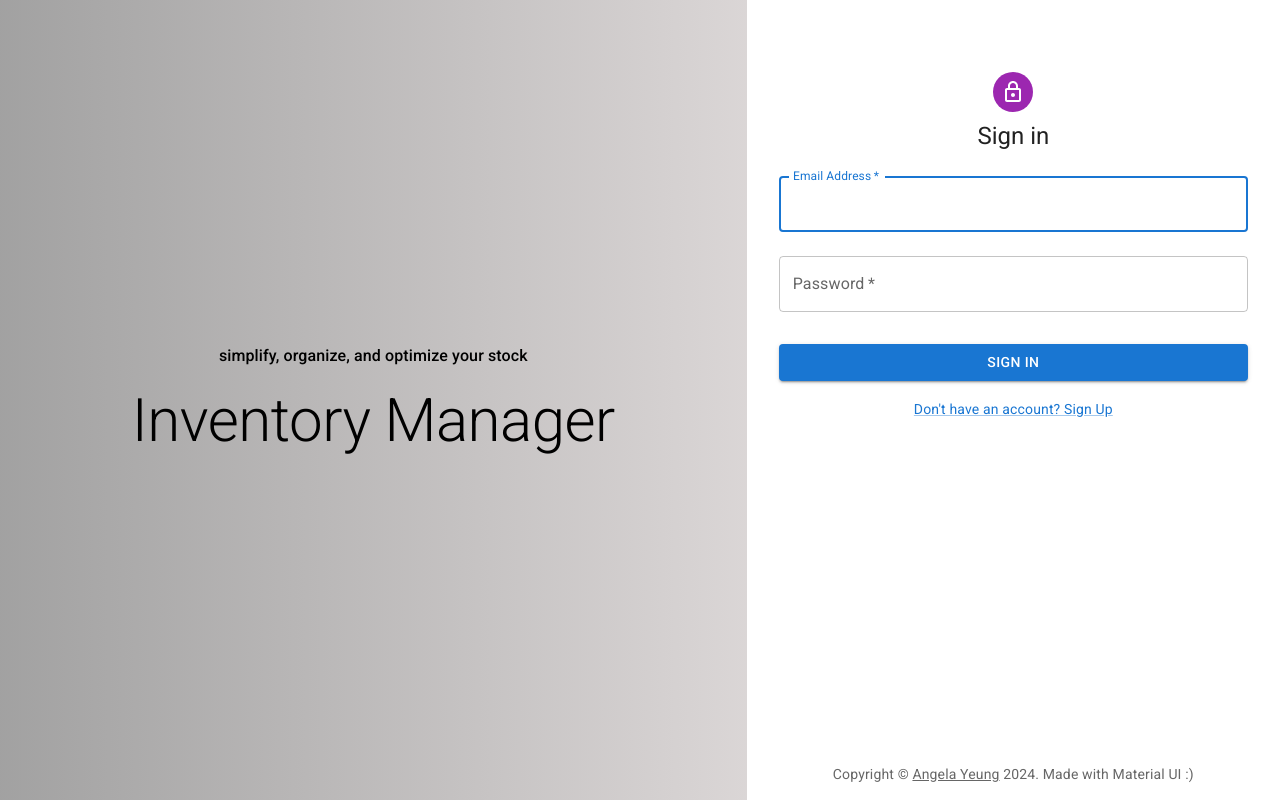
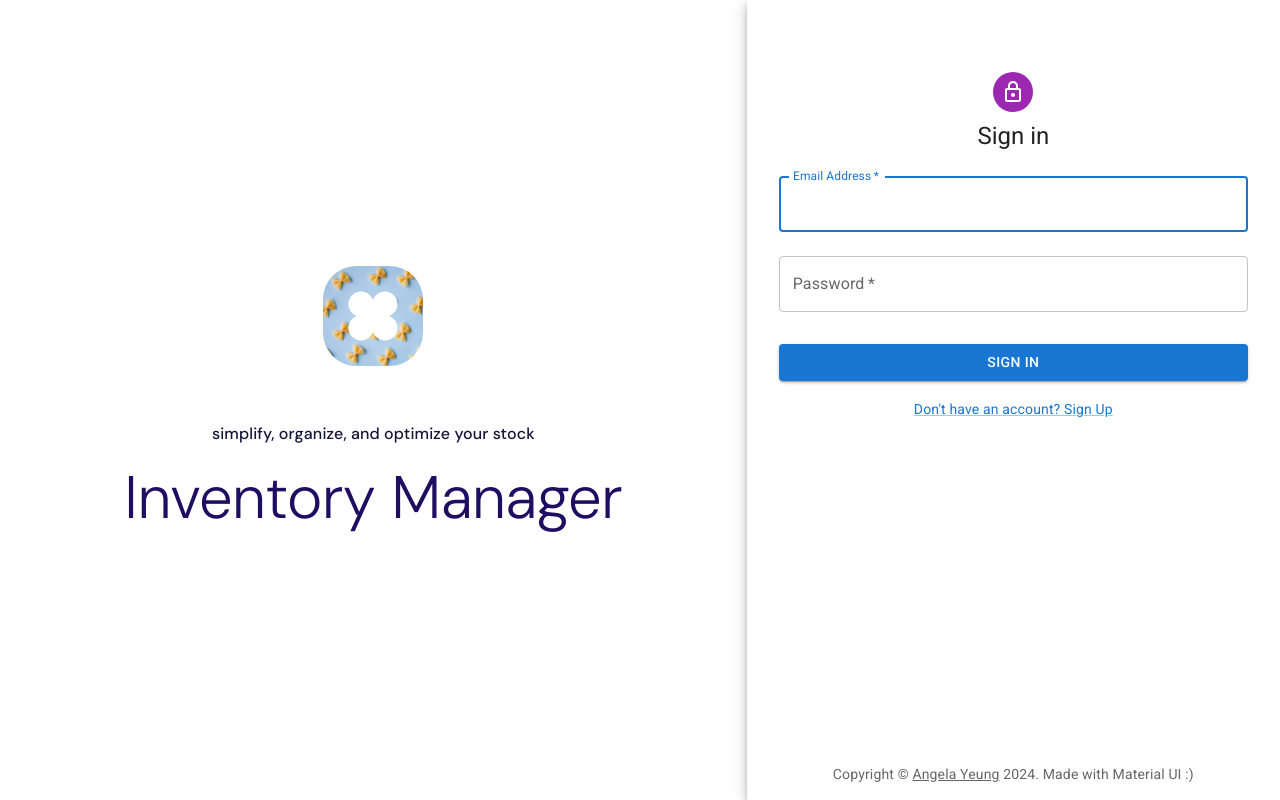
Before and after one commit to angelay1006/inventory-management, a Next.js app: page /auth-landing/signin in a window 1280 px wide. Built offline with nearby package versions, Linux system fonts and the light colour scheme; no server answers.

Commit message:
landing page fixes

```diff
--- a/app/auth-landing/signin/page.js
+++ b/app/auth-landing/signin/page.js
@@ -18,18 +18,21 @@ import { useRouter } from 'next/navigation';
 import { signInWithEmailAndPassword } from 'firebase/auth';
 import { auth } from '../../../firebase.js';
 import Loading from '../../components/loading';
-import {keyframes} from '@mui/system';
+import { keyframes } from '@mui/system';
+import Image from 'next/image';
+import '../../globals.css';
+import Logo from '../../components/auth-landing/Logo.svg';
 
 const defaultTheme = createTheme();
 
-const gradientAnimation = keyframes`
-0% {
-    background-position: 0%;
-  }
-  100% {
-    background-position: 100%;
-  }
-`;
+// const gradientAnimation = keyframes`
+// 0% {
+//     background-position: 0%;
+//   }
+//   100% {
+//     background-position: 100%;
+//   }
+// `;
 
 export default function SignInSide() {
   const [error, setError] = useState('');
@@ -73,9 +76,9 @@ export default function SignInSide() {
           md={7}
           sx={{
             position: 'relative',
-            background: 'linear-gradient(90deg, #FFFFFF, #9C9C9C, #F1EBEB)',
-            backgroundSize: '300% 300%',
-            animation: `${gradientAnimation} 11s alternate infinite`,
+            // background: 'linear-gradient(90deg, #FFFFFF, #9C9C9C, #F1EBEB)',
+            // backgroundSize: '300% 300%',
+            // animation: `${gradientAnimation} 11s alternate infinite`,
             display: 'flex',
             justifyContent: 'center',
             alignItems: 'center',
@@ -92,13 +95,18 @@ export default function SignInSide() {
             }}
           >
             <Grid item>
-                <Typography variant="h6" color="black" sx={{textAlign:'center', fontSize: "1rem"}}> simplify, organize, and optimize your stock </Typography>
+              <Box sx={{ pb: '4vh' }}>
+                <Image src={Logo} alt="logo" width={100} height={100} />
+              </Box>
+            </Grid>
+            <Grid item>
+              <Typography variant="h6" color="#151439" sx={{ textAlign: 'center', fontSize: "1rem", fontFamily: "'DM Sans', sans-serif" }}> simplify, organize, and optimize your stock </Typography>
             </Grid>
             <Grid item>
               <Typography
                 variant="h2"
-                color="black"
-                sx={{textAlign: 'center' }}
+                color="#1E0E62"
+                sx={{ textAlign: 'center', fontFamily: "'DM Sans', sans-serif" }}
               >
                 Inventory Manager
               </Typography>
@@ -161,7 +169,7 @@ export default function SignInSide() {
                 </Grid>
               </Grid>
               <Grid container justifyContent="center" >
-                <Copyright sx={{ mt: 5, position:'absolute', justifyContent: 'center', bottom:'2vh' }} />
+                <Copyright sx={{ mt: 5, position: 'absolute', justifyContent: 'center', bottom: '2vh' }} />
               </Grid>
             </Box>
           </Box>
--- a/app/globals.css
+++ b/app/globals.css
@@ -1,3 +1,5 @@
+@import url('https://fonts.googleapis.com/css2?family=DM+Sans:ital,opsz,wght@0,9..40,100..1000;1,9..40,100..1000&family=Open+Sans:ital,wght@0,300..800;1,300..800&family=Urbanist:ital,wght@0,100..900;1,100..900&display=swap');
+
 :root {
   --max-width: 1100px;
   --border-radius: 12px;
@@ -5,9 +7,9 @@
     "Roboto Mono", "Oxygen Mono", "Ubuntu Monospace", "Source Code Pro",
     "Fira Mono", "Droid Sans Mono", "Courier New", monospace;
 
-  --foreground-rgb: 0, 0, 0;
+  /* --foreground-rgb: 0, 0, 0;
   --background-start-color: #eff0f1;
-  --background-end-color: #eff0f1;
+  --background-end-color: #eff0f1;  */
 }
 
 /* @media (prefers-color-scheme: dark) {
@@ -55,14 +57,14 @@ body {
   overflow-x: hidden;
 }
 
-body {
+/* body {
   color: rgb(var(--foreground-rgb));
   background: linear-gradient(
     to bottom,
     var(--background-start-color),
     var(--background-end-color)
   );
-}
+} */
 
 
 a {
```
Also changed, not shown: app/components/auth-landing/Logo.svg (added), app/components/auth-landing/animatedIcon.js (deleted).
